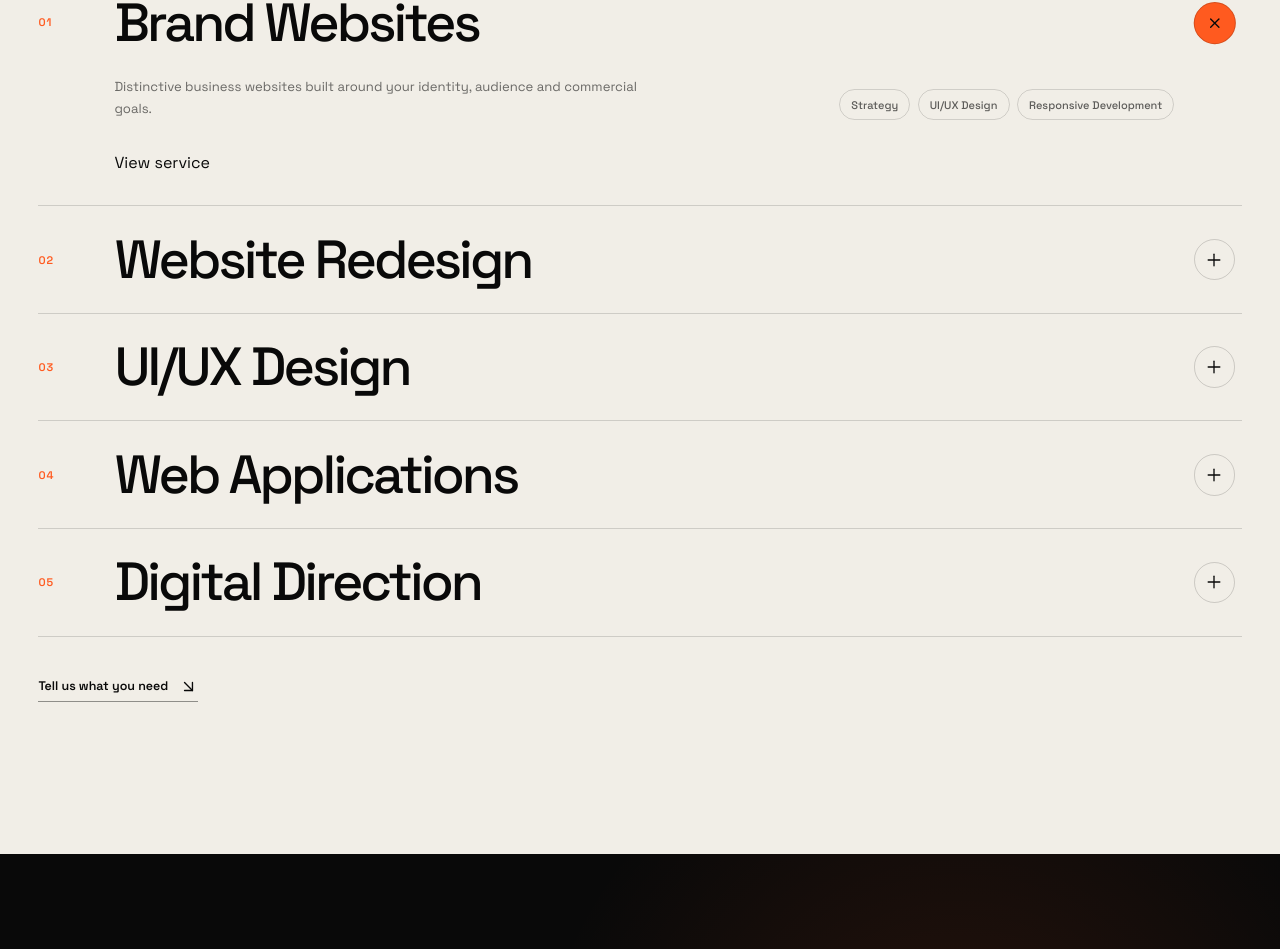
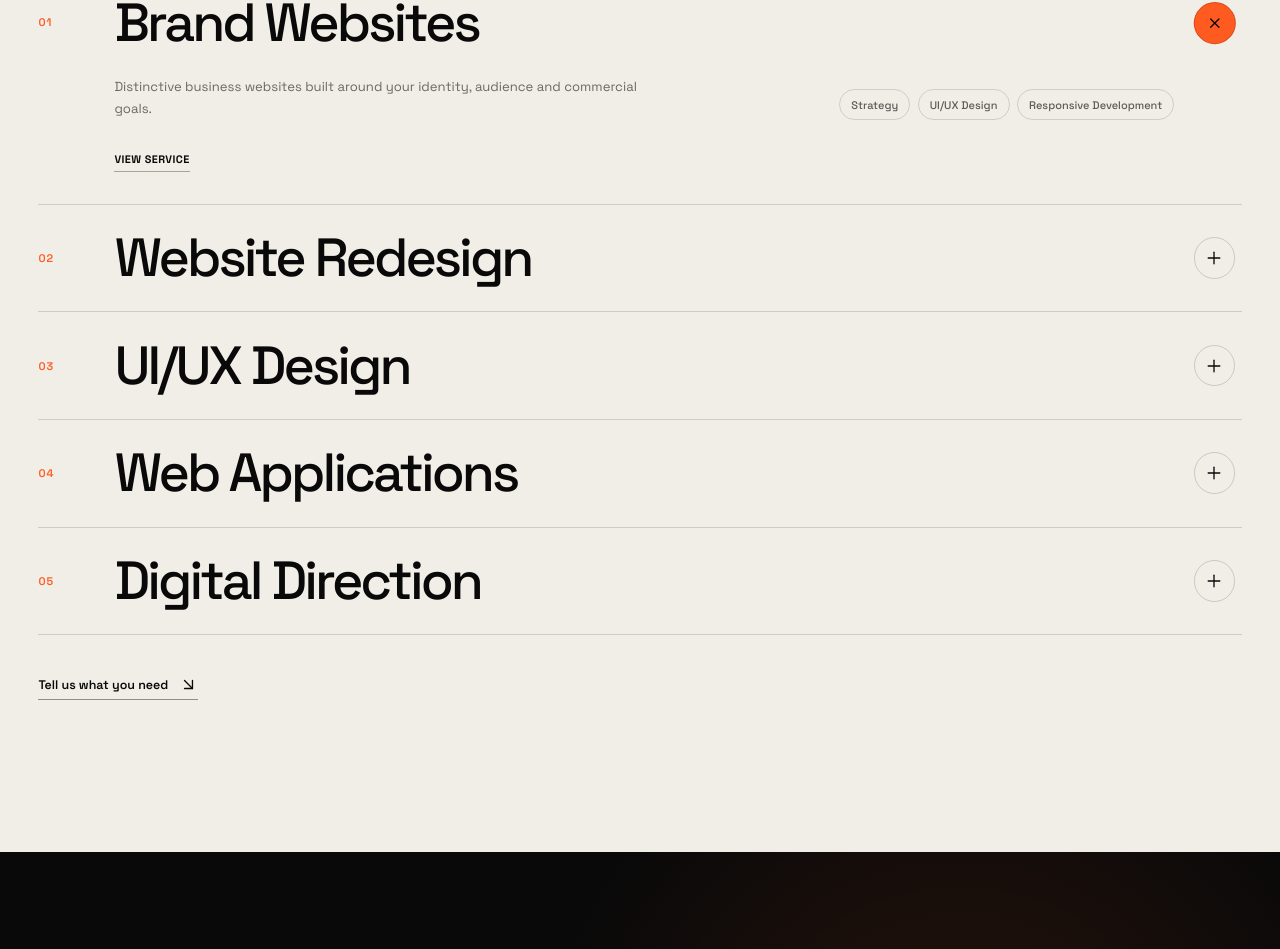
Before and after one commit to LinukaBandara/ark-ii, a React (Vite) app: page / in a window 1280 px wide. Shown: the part 8983-9932 px from the top of the page. Built offline with nearby package versions, Linux system fonts and the light colour scheme.

Commit message:
SEO: style service detail links

```diff
--- a/src/components/ServicesSection/ServicesSection.css
+++ b/src/components/ServicesSection/ServicesSection.css
@@ -190,3 +190,19 @@
 .service-item__trigger:focus-visible {
   outline-offset: 0.4rem;
 }
+.service-item__learn-more {
+  display: inline-flex;
+  width: fit-content;
+  align-items: center;
+  border-bottom: 1px solid rgba(9, 9, 9, 0.32);
+  padding-bottom: 0.28rem;
+  color: var(--black);
+  font-size: 0.68rem;
+  font-weight: 700;
+  letter-spacing: 0.04em;
+  text-transform: uppercase;
+}
+
+.service-item__learn-more:hover {
+  color: var(--orange);
+}
```
